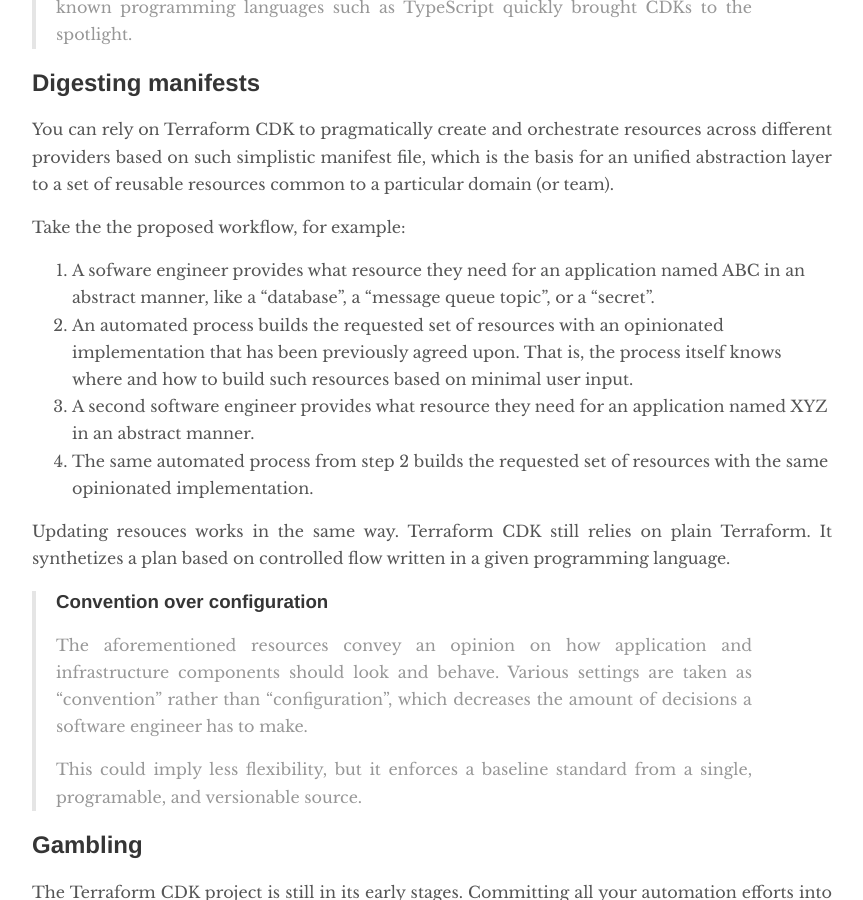
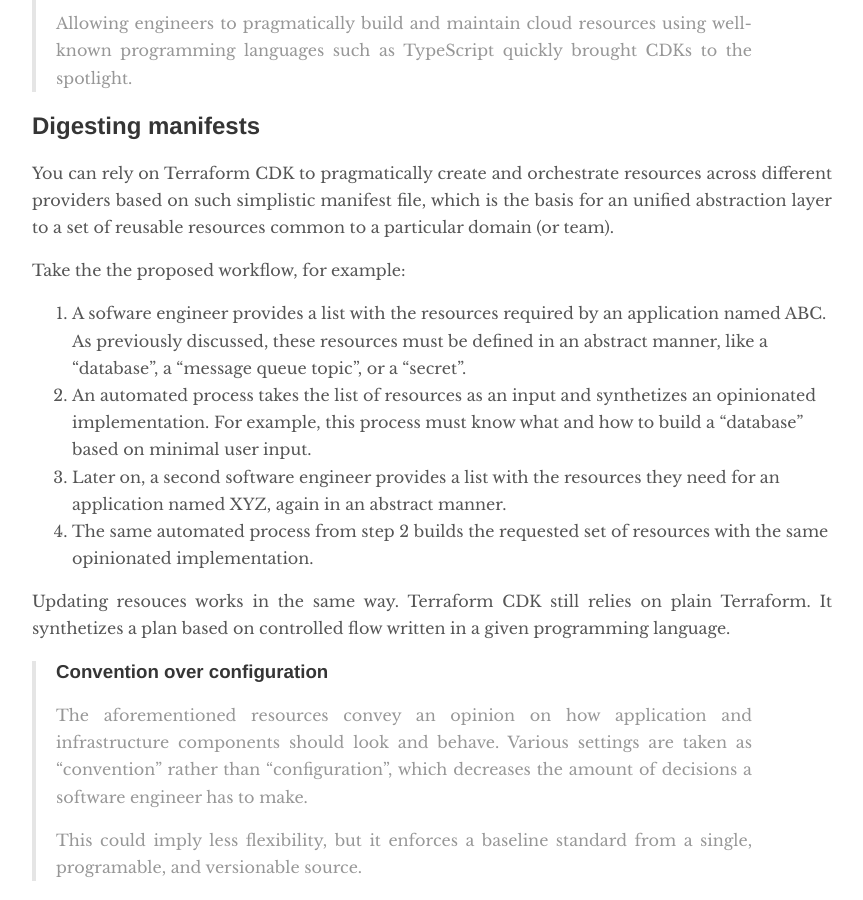
Before and after one commit to romerojunior/blog, a Jekyll site: the page built from _posts/2021-10-18-terraform-cdk.md, in a window 1280 px wide and 900 px high, scrolled down 2740 px. Shown: the whole window, without its empty margins (208-1071 px from the left). Built offline with Jekyll 4.4.1, drawn with Linux system fonts in a browser that asks for light colours; comment, search, counter and statistics services are not loaded; some of the changed text lies outside the part shown.

```diff
--- a/_posts/2021-10-18-terraform-cdk.md
+++ b/_posts/2021-10-18-terraform-cdk.md
@@ -52,6 +52,9 @@ A microservice has similar infrastructure requirement to a monolith application,
 it still needs data persistency, networking, security and observability.
 
 ## Decoupling strategy
+
+In order to decouple infrastructure specification from application the following
+will be assumed:
 
 Each application (or service) is contained in its own versioned repository and
 should be aware, **at an abstract level**, what its own infrastructure
@@ -119,15 +122,15 @@ a particular domain (or team).
 
 Take the the proposed workflow, for example:
 
-1. A sofware engineer provides what resource they need for an application named
-   ABC in an abstract manner, like a "database", a "message queue topic", or a
-   "secret".
-2. An automated process builds the requested set of resources with an
-   opinionated implementation that has been previously agreed upon. That is, the
-   process itself knows where and how to build such resources based on minimal
-   user input.
-3. A second software engineer provides what resource they need for an
-   application named XYZ in an abstract manner.
+1. A sofware engineer provides a list with the resources required by an
+   application named ABC. As previously discussed, these resources must be
+   defined in an abstract manner, like a "database", a "message queue topic", or
+   a "secret".
+2. An automated process takes the list of resources as an input and synthetizes
+   an opinionated implementation. For example, this process must know what and
+   how to build a "database" based on minimal user input.
+3. Later on, a second software engineer provides a list with the resources they
+   need for an application named XYZ, again in an abstract manner.
 4. The same automated process from step 2 builds the requested set of resources
    with the same opinionated implementation.
 
@@ -160,3 +163,13 @@ still rely on plain Terraform modules as illustrated below.**
 In this pattern the "business logic" is decoupled from Terraform Modules.
 Modules are left to answer the question of "what" [needs to be created or
 modified], with CDK answering the question of "how" [through control flows].
+
+## Final thoughts
+
+Building an abstraction layer on the top of Terraform can help simplifying
+operations, however, at this point in time it is still early to declare this
+approach successful.
+
+**Personally I would rather be an early adopter and fail fast if necessary**, so
+I will continue experimenting with CDK, and hopefully my efforts will yield
+interesting articles.
```
Also changed, not shown: other parts of _posts/2021-10-18-terraform-cdk.md (+1 -1 lines).
